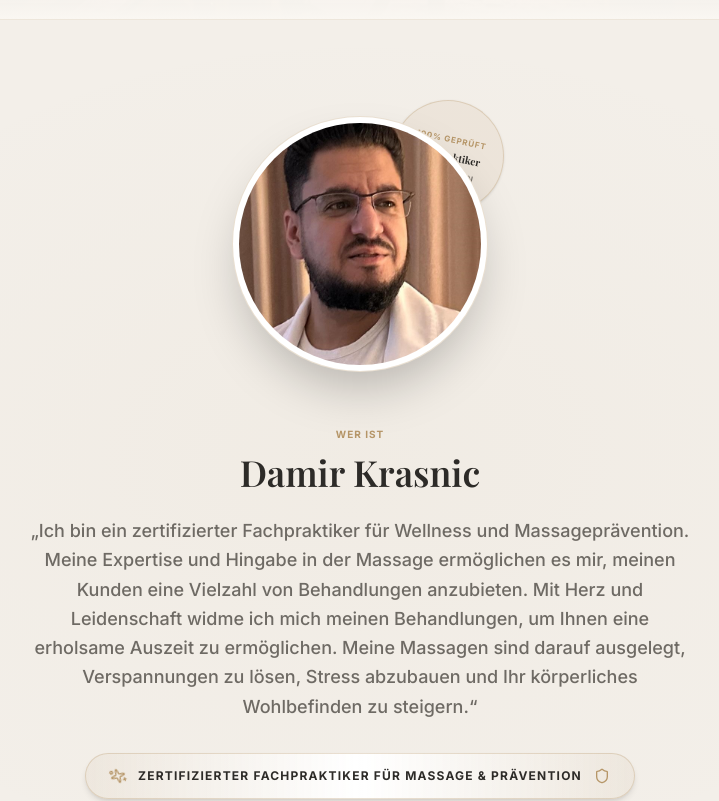
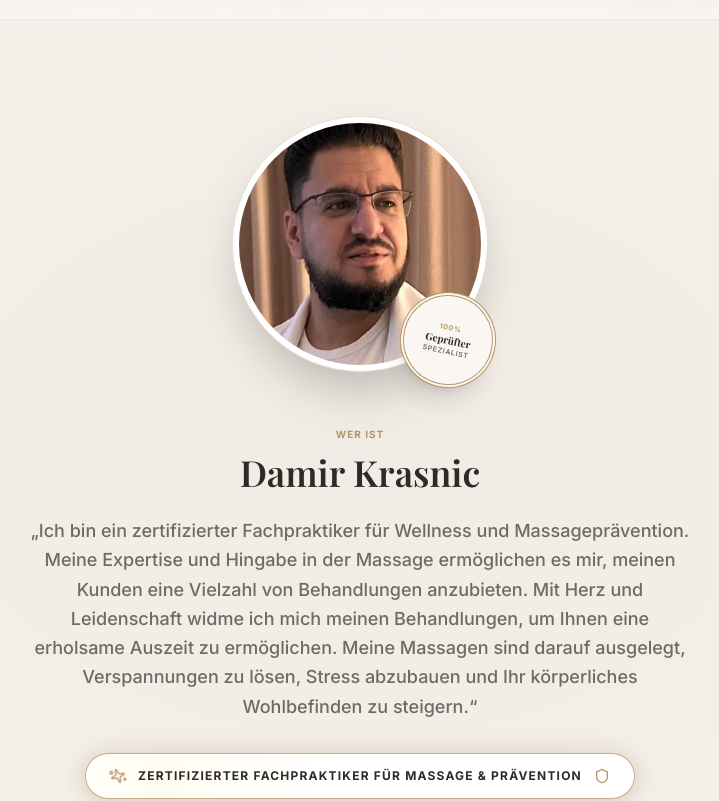
Before and after one commit to allanhamduws-alt/damir-massage, a Next.js app: page / in a window 1280 px wide. Shown: the part 740-1541 px from the top of the page, without its empty margins (280-999 px from the left). Built offline with nearby package versions, Linux system fonts and the light colour scheme; grey boxes are pictures that could not be loaded; a web font is replaced by a local one.

Commit message:
design: polish gold seal sticker placement and gold-shine-badge animations

```diff
--- a/src/app/globals.css
+++ b/src/app/globals.css
@@ -169,3 +169,30 @@ body {
 .animate-pulse-slow {
   animation: pulseSlow 5s ease-in-out infinite;
 }
+
+/* Gold Shine Badge with sweeping light reflection and golden glow */
+.gold-shine-badge {
+  position: relative;
+  overflow: hidden;
+  background: linear-gradient(90deg, #FFFFFF 0%, #FFFFFF 35%, #FFFDF2 50%, #FFFFFF 65%, #FFFFFF 100%);
+  background-size: 200% auto;
+  border: 1px solid rgba(182, 150, 104, 0.4);
+  box-shadow: 0 4px 20px rgba(182, 150, 104, 0.12), 0 0 10px rgba(182, 150, 104, 0.05);
+  animation: goldShine 6s cubic-bezier(0.25, 1, 0.5, 1) infinite;
+}
+
+@keyframes goldShine {
+  0% {
+    background-position: -200% 0;
+    box-shadow: 0 4px 15px rgba(182, 150, 104, 0.1), 0 0 10px rgba(182, 150, 104, 0.05);
+  }
+  50% {
+    background-position: 200% 0;
+    box-shadow: 0 6px 25px rgba(182, 150, 104, 0.22), 0 0 25px rgba(182, 150, 104, 0.35);
+    border-color: rgba(182, 150, 104, 0.95);
+  }
+  100% {
+    background-position: 200% 0;
+    box-shadow: 0 4px 15px rgba(182, 150, 104, 0.1), 0 0 10px rgba(182, 150, 104, 0.05);
+  }
+}
--- a/src/app/page.tsx
+++ b/src/app/page.tsx
@@ -136,13 +136,6 @@ export default function Home() {
 
           {/* Overlapping layered photo container */}
           <div className="relative">
-            {/* Elegant circular background gold seal (sticker) */}
-            <div className="absolute -top-4 -right-4 bg-[#B69668]/10 border border-[#B69668]/30 w-28 h-28 rounded-full flex flex-col items-center justify-center text-center p-3 rotate-12 shadow-sm pointer-events-none select-none z-0">
-              <span className="text-[8px] uppercase tracking-widest text-[#B69668] font-bold">100% Geprüft</span>
-              <span className="font-serif text-[10px] font-bold text-[#2D2B28] mt-1">Fachpraktiker</span>
-              <span className="text-[8px] uppercase tracking-widest text-[#6E6A64] mt-1 font-semibold">Prävention</span>
-            </div>
-
             {/* Enlarged photo with thin border */}
             <div className="relative z-10 w-56 h-56 md:w-64 md:h-64 rounded-full overflow-hidden bg-white shadow-2xl p-1.5 border-[0.5px] border-[#B69668]/30">
               <img
@@ -150,6 +143,13 @@ export default function Home() {
                 alt="Damir Krasnic - Certified Specialist"
                 className="w-full h-full object-cover rounded-full"
               />
+            </div>
+
+            {/* Elegant circular gold seal (sticker) overlapping at the bottom right */}
+            <div className="absolute -bottom-4 -right-2 bg-[#FAF7F2] border-double border-4 border-[#B69668] w-24 h-24 rounded-full flex flex-col items-center justify-center text-center p-2.5 rotate-12 shadow-xl z-20 pointer-events-none select-none">
+              <span className="text-[7px] uppercase tracking-widest text-[#B69668] font-bold">100%</span>
+              <span className="font-serif text-[10px] font-bold text-[#2D2B28] mt-0.5 leading-none">Geprüfter</span>
+              <span className="text-[7px] uppercase tracking-widest text-[#6E6A64] mt-0.5 font-semibold">Spezialist</span>
             </div>
           </div>
 
@@ -161,8 +161,8 @@ export default function Home() {
               „Ich bin ein zertifizierter Fachpraktiker für Wellness und Massageprävention. Meine Expertise und Hingabe in der Massage ermöglichen es mir, meinen Kunden eine Vielzahl von Behandlungen anzubieten. Mit Herz und Leidenschaft widme ich mich meinen Behandlungen, um Ihnen eine erholsame Auszeit zu ermöglichen. Meine Massagen sind darauf ausgelegt, Verspannungen zu lösen, Stress abzubauen und Ihr körperliches Wohlbefinden zu steigern.“
             </p>
 
-            {/* Overhauled, highly active, premium seal badge */}
-            <div className="inline-flex items-center gap-3 px-6 py-3.5 bg-gradient-to-r from-[#B69668]/8 via-white to-[#B69668]/8 border border-[#B69668]/30 rounded-full shadow-md text-xs uppercase tracking-widest text-[#2D2B28] font-bold transition-all duration-300 hover:border-[#B69668]">
+            {/* Overhauled, highly active, premium shine badge */}
+            <div className="inline-flex items-center gap-3 px-6 py-3.5 gold-shine-badge rounded-full text-xs uppercase tracking-widest text-[#2D2B28] font-bold transition-all duration-300">
               <Sparkles className="w-4 h-4 text-[#B69668] animate-spin-slow" />
               <span>Zertifizierter Fachpraktiker für Massage & Prävention</span>
               <Shield className="w-4 h-4 text-[#B69668]" />
```
